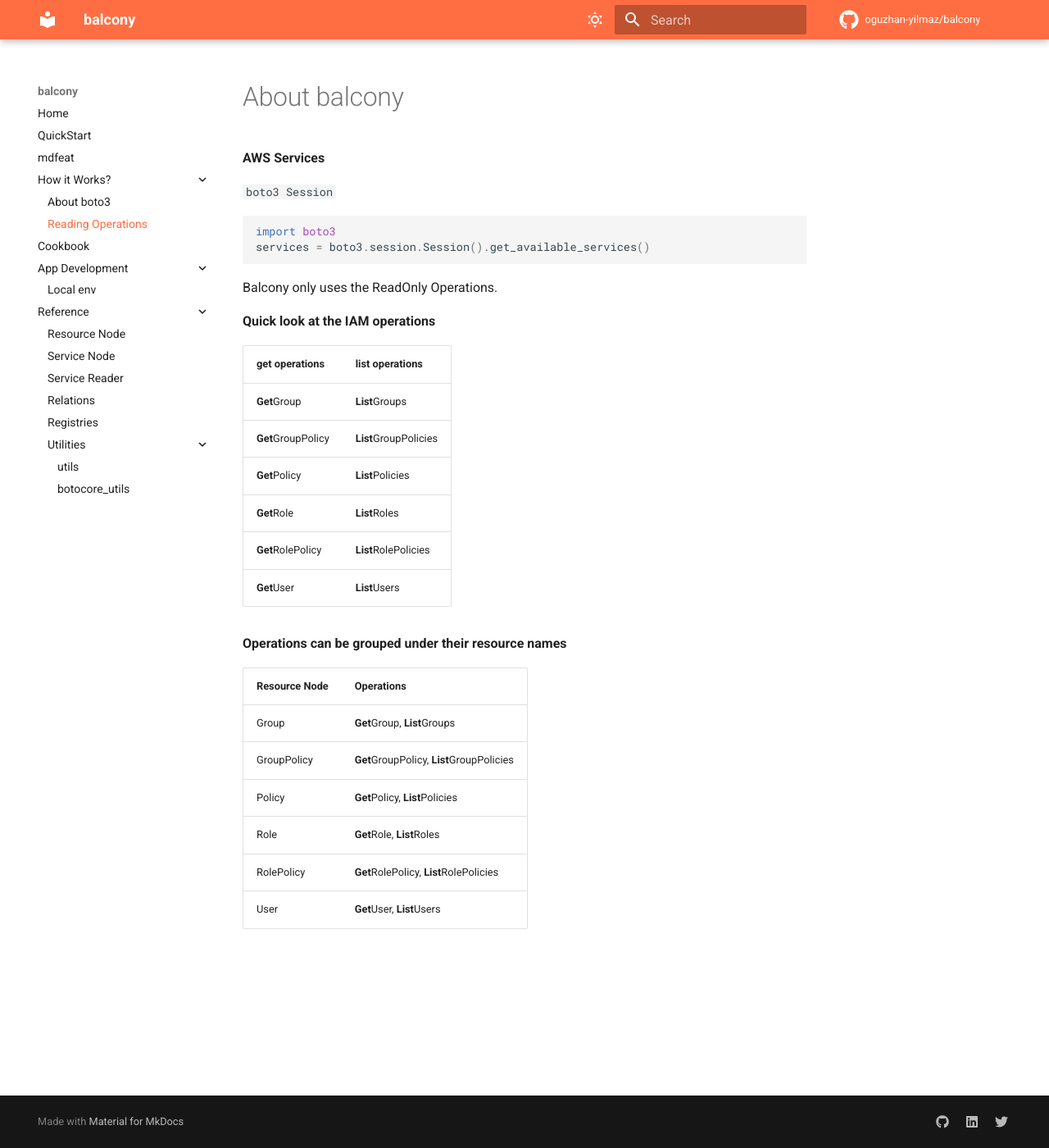
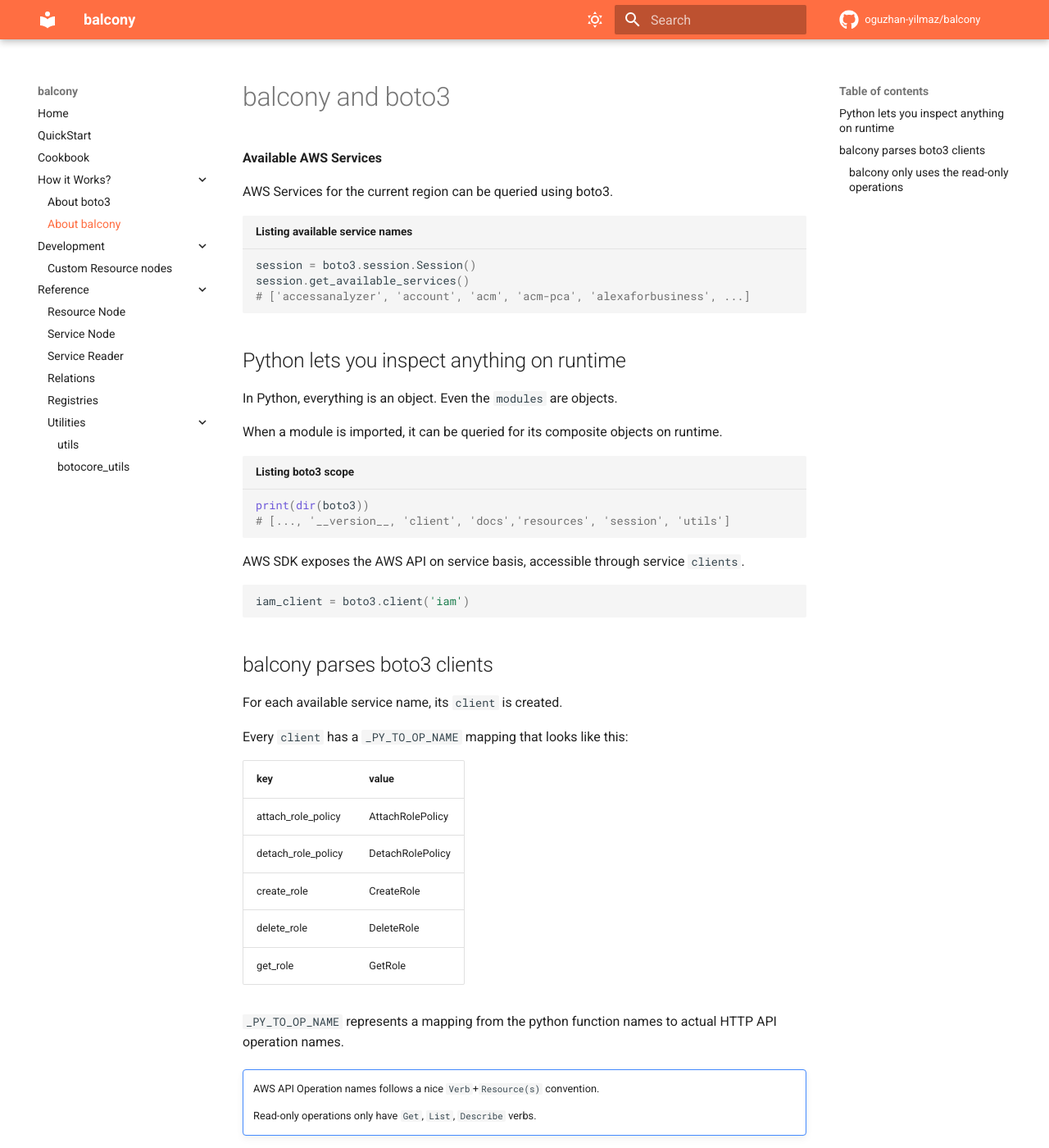
Before and after one commit to oguzhan-yilmaz/balcony, an MkDocs documentation site: the page built from docs/how-it-works/about-balcony.md, in a window 1280 px wide and 1400 px high. Shown: the whole window at 82% size. Built offline with MkDocs 1.6.1 and Material for MkDocs 9.7.7, drawn with Linux system fonts in a browser that asks for light colours; comment, search, counter and statistics services are not loaded; some of the changed text lies outside the part shown.

Commit message:
updating docs

````diff
--- a/docs/how-it-works/about-balcony.md
+++ b/docs/how-it-works/about-balcony.md
@@ -1,18 +1,65 @@
-# About balcony
+# balcony and boto3
 
-**AWS Services**
+**Available AWS Services**
 
-`boto3 Session`
+AWS Services for the current region can be queried using boto3.
+
+```python title="Listing available service names"
+session = boto3.session.Session()
+session.get_available_services()
+# ['accessanalyzer', 'account', 'acm', 'acm-pca', 'alexaforbusiness', ...]
+```
+
+## Python lets you inspect anything on runtime
+
+In Python, everything is an object. Even the `modules` are objects.
+
+When a module is imported, it can be queried for its composite objects on runtime.
+
+```python title="Listing boto3 scope"
+print(dir(boto3))
+# [..., '__version__, 'client', 'docs','resources', 'session', 'utils']
+```
+
+AWS SDK exposes the AWS API on service basis, accessible through service `clients`.
 
 ```python
-import boto3
-services = boto3.session.Session().get_available_services()
+iam_client = boto3.client('iam')
 ```
 
+## balcony parses boto3 clients
 
-Balcony only uses the ReadOnly Operations.
+For each available service name, its `client` is created.
 
 
+Every `client` has a `_PY_TO_OP_NAME` mapping that looks like this:
+
+| key | value |
+|:-- |:-- |
+| attach_role_policy | AttachRolePolicy |
+| detach_role_policy | DetachRolePolicy |
+| create_role | CreateRole |
+| delete_role | DeleteRole |
+| get_role | GetRole |
+
+`_PY_TO_OP_NAME` represents a mapping from the python function names to actual HTTP API operation names.
+
+!!! note ""
+
+    AWS API Operation names follows a nice `Verb`+`Resource(s)` convention.
+
+    Read-only operations only have `Get`, `List`, `Describe` verbs.
+
+
+
+
+### balcony only uses the **read-only** operations
+
+```
+ServiceNode:
+    ResourceNode:
+        Operations: [list, get, ..]
+```
 
 **Quick look at the IAM operations**
 
--- a/mkdocs.yml
+++ b/mkdocs.yml
@@ -2,28 +2,15 @@
 repo_url: https://github.com/oguzhan-yilmaz/balcony
 repo_name: oguzhan-yilmaz/balcony
 
-markdown_extensions:
-  - admonition
-  - pymdownx.inlinehilite
-  - pymdownx.snippets
-  - pymdownx.superfences
-  - def_list
-  - pymdownx.highlight:
-      anchor_linenums: true
-  - pymdownx.tasklist:
-      custom_checkbox: true
-  - pymdownx.tabbed:
-      alternate_style: true
 nav:
     - Home: index.md
     - QuickStart: quickstart.md
-    - mdfeat: how-it-works/md-features.md
-    - 'How it Works? ':
+    - Cookbook: practical-usage.md
+    - 'How it Works?':
       - 'About boto3': how-it-works/about-boto3.md
-      - 'Reading Operations': how-it-works/about-balcony.md
-    - Cookbook: practical-usage.md
-    - 'App Development':
-      - development/local-env.md
+      - 'About balcony': how-it-works/about-balcony.md
+    - Development:
+      - development/custom-resource-nodes.md
     - Reference:
       - reference/resource-node.md
       - reference/service-node.md
@@ -71,7 +58,18 @@
 
 
 
-
+markdown_extensions:
+  - admonition
+  - pymdownx.inlinehilite
+  - pymdownx.snippets
+  - pymdownx.superfences
+  - def_list
+  - pymdownx.highlight:
+      anchor_linenums: true
+  - pymdownx.tasklist:
+      custom_checkbox: true
+  - pymdownx.tabbed:
+      alternate_style: true
 
 plugins:
 - search
````
Also changed, not shown: docs/development/custom-resource-nodes.md (added, +1 -0 lines), docs/how-it-works/about-boto3.md (+0 -18 lines), docs/index.md (+3 -0 lines), docs/quickstart.md (+14 -11 lines).
